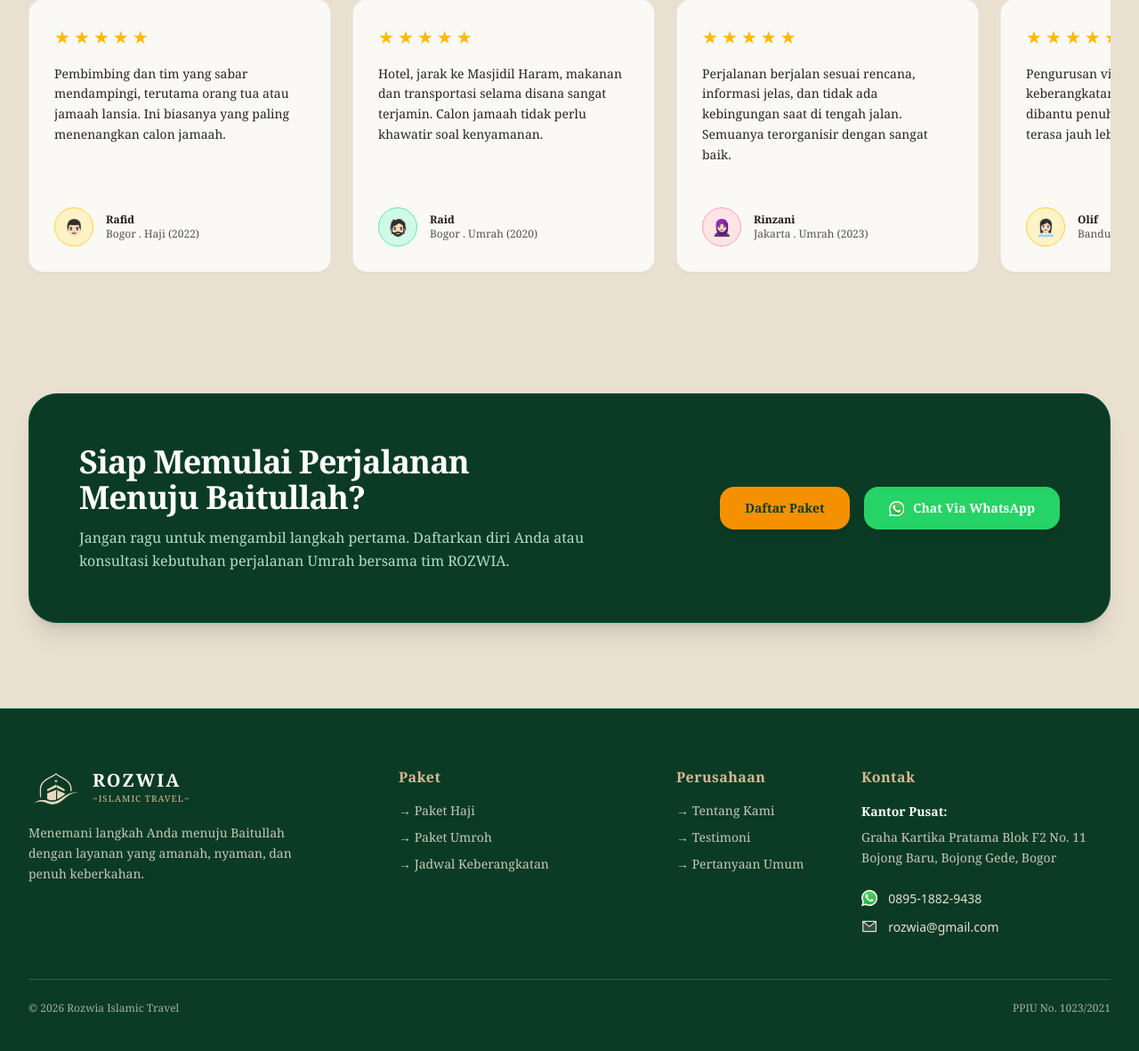
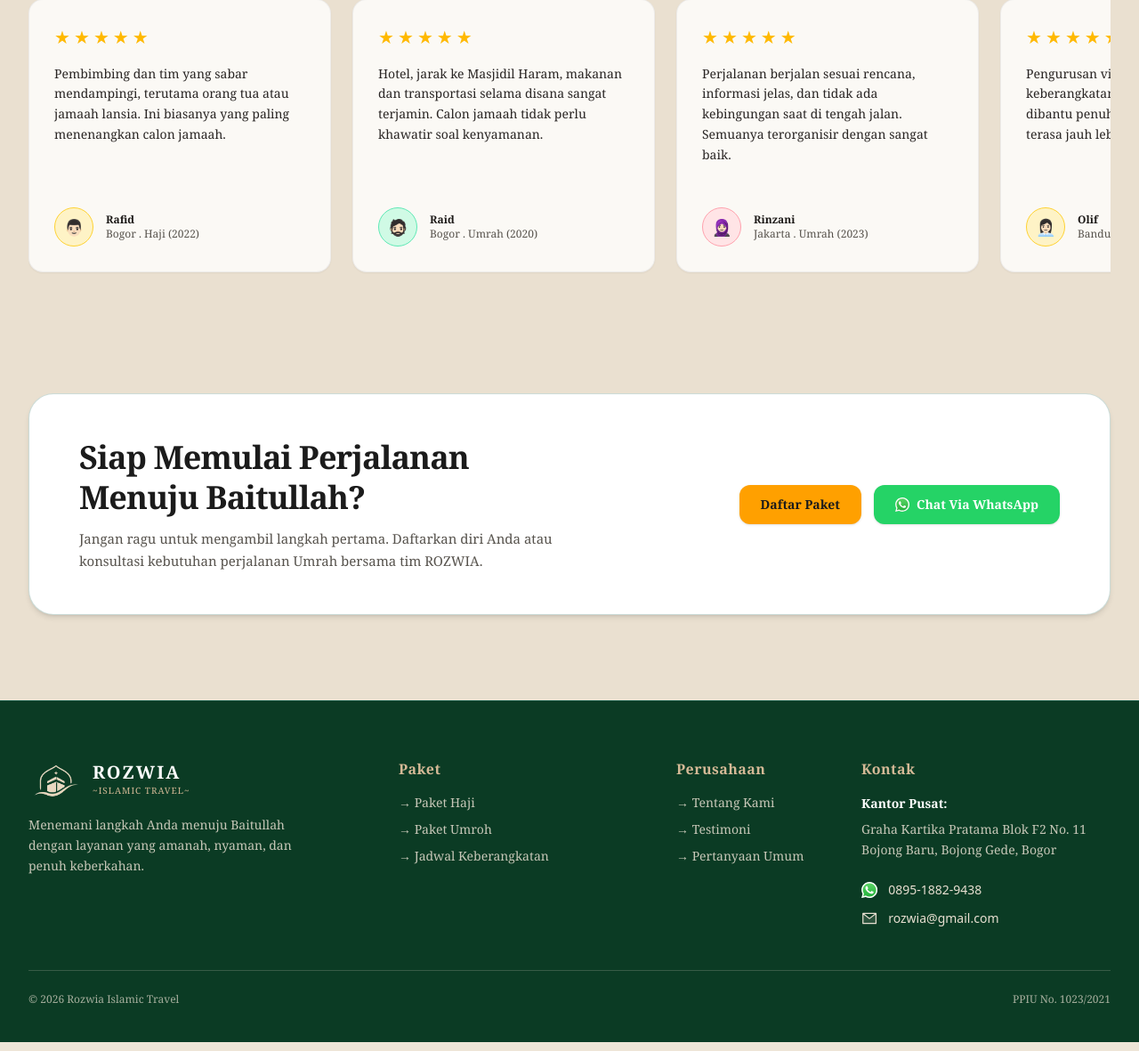
Before and after one commit to muzakkirafid18-bit/Rozwia-Travel-Backup, a Laravel app: page / in a window 1280 px wide. Shown: the part 3544-4725 px from the top of the page at 89% size. Run offline with Laravel 12, Linux system fonts and the light colour scheme; data comes from the database, SQL or seed files in the repository; style sheets or scripts are compiled from the project's sources.

Commit message:
style(home): restyle bottom CTA banner as clean white card

```diff
--- a/resources/views/pages/home.blade.php
+++ b/resources/views/pages/home.blade.php
@@ -340,23 +340,23 @@
 
     <!-- banner ajakan daftar -->
     <section id="cta-bawah" class="max-w-7xl mx-auto px-4 sm:px-6 lg:px-8 pt-4">
-        <div class="bg-[#0B3B24] rounded-[32px] p-8 sm:p-14 shadow-xl border border-emerald-900 flex flex-col lg:flex-row items-start lg:items-center justify-between gap-8">
+        <div class="bg-white rounded-[28px] p-8 sm:p-12 lg:px-14 lg:py-12 shadow-md border border-emerald-900/20 flex flex-col lg:flex-row items-start lg:items-center justify-between gap-8">
 
             <div class="space-y-3 max-w-xl">
-                <h2 class="text-2xl sm:text-4xl font-serif font-bold text-white tracking-tight">
-                    Siap Memulai Perjalanan Menuju Baitullah?
+                <h2 class="text-2xl sm:text-4xl font-serif font-bold text-[#1B1B1B] leading-tight tracking-tight">
+                    Siap Memulai Perjalanan <br class="hidden sm:inline"> Menuju Baitullah?
                 </h2>
-                <p class="text-emerald-100/85 text-sm sm:text-base font-serif leading-relaxed">
+                <p class="text-stone-600 text-sm sm:text-[15px] font-serif leading-relaxed">
                     Jangan ragu untuk mengambil langkah pertama. Daftarkan diri Anda atau konsultasi kebutuhan perjalanan Umrah bersama tim ROZWIA.
                 </p>
             </div>
 
-            <div class="flex flex-wrap items-center gap-4 shrink-0">
-                <a href="{{ route('paket.umroh') }}" class="bg-[#F59100] hover:bg-[#e08500] text-[#0B3B24] font-serif font-bold text-sm px-7 py-3.5 rounded-2xl shadow-md transition transform hover:-translate-y-0.5">
+            <div class="flex flex-wrap items-center gap-3.5 shrink-0">
+                <a href="{{ route('paket.umroh') }}" class="bg-[#FFA000] hover:bg-[#e69100] text-[#1B1B1B] font-serif font-bold text-xs sm:text-sm px-6 py-3 rounded-xl shadow-sm transition transform hover:-translate-y-0.5">
                     Daftar Paket
                 </a>
-                <a href="https://wa.me/6285122978237?text=Assalamualaikum%20ROZWIA,%20saya%20ingin%20bertanya%20mengenai%20jadwal%20keberangkatan%20dan%20paket%20perjalanan." target="_blank" class="bg-[#25D366] hover:bg-[#20ba5a] text-white font-serif font-bold text-sm px-7 py-3.5 rounded-2xl shadow-md transition transform hover:-translate-y-0.5 flex items-center justify-center gap-2.5">
-                    @include('partials.wa-icon', ['size' => '1.25em'])
+                <a href="https://wa.me/6285122978237?text=Assalamualaikum%20ROZWIA,%20saya%20ingin%20bertanya%20mengenai%20jadwal%20keberangkatan%20dan%20paket%20perjalanan." target="_blank" class="bg-[#25D366] hover:bg-[#20ba5a] text-white font-serif font-bold text-xs sm:text-sm px-6 py-3 rounded-xl shadow-sm transition transform hover:-translate-y-0.5 flex items-center justify-center gap-2">
+                    @include('partials.wa-icon', ['size' => '1.15em'])
                     <span>Chat Via WhatsApp</span>
                 </a>
             </div>
```
